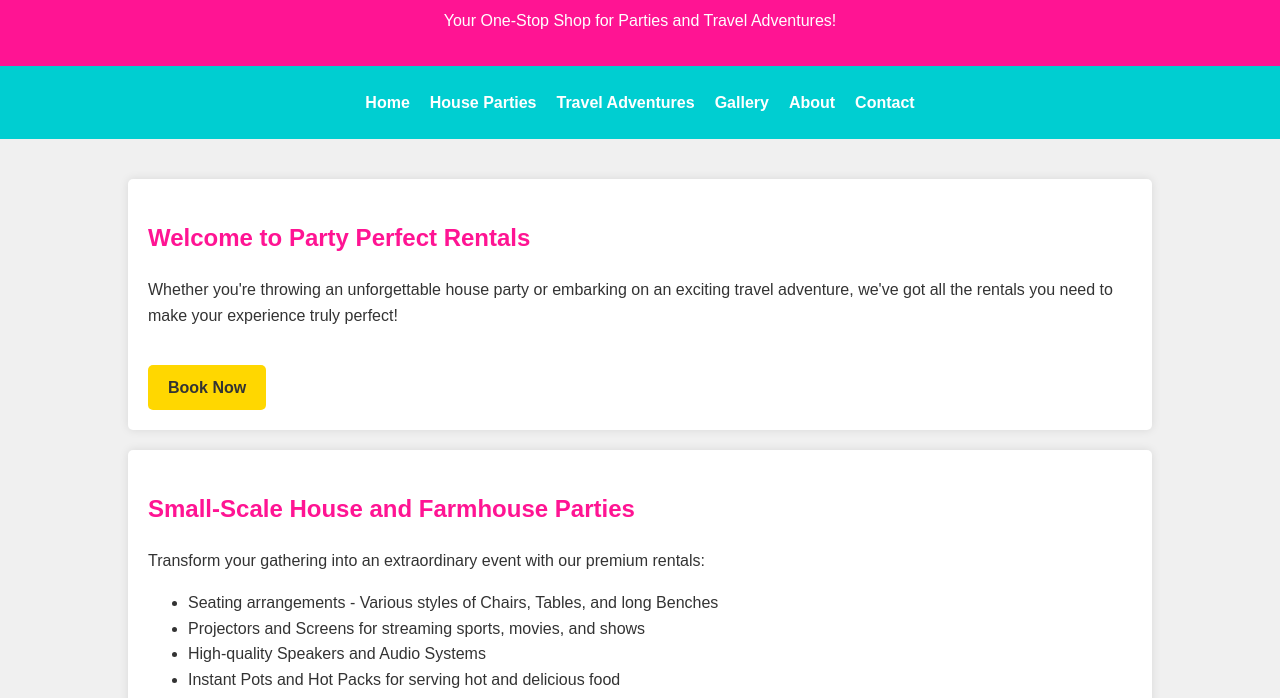
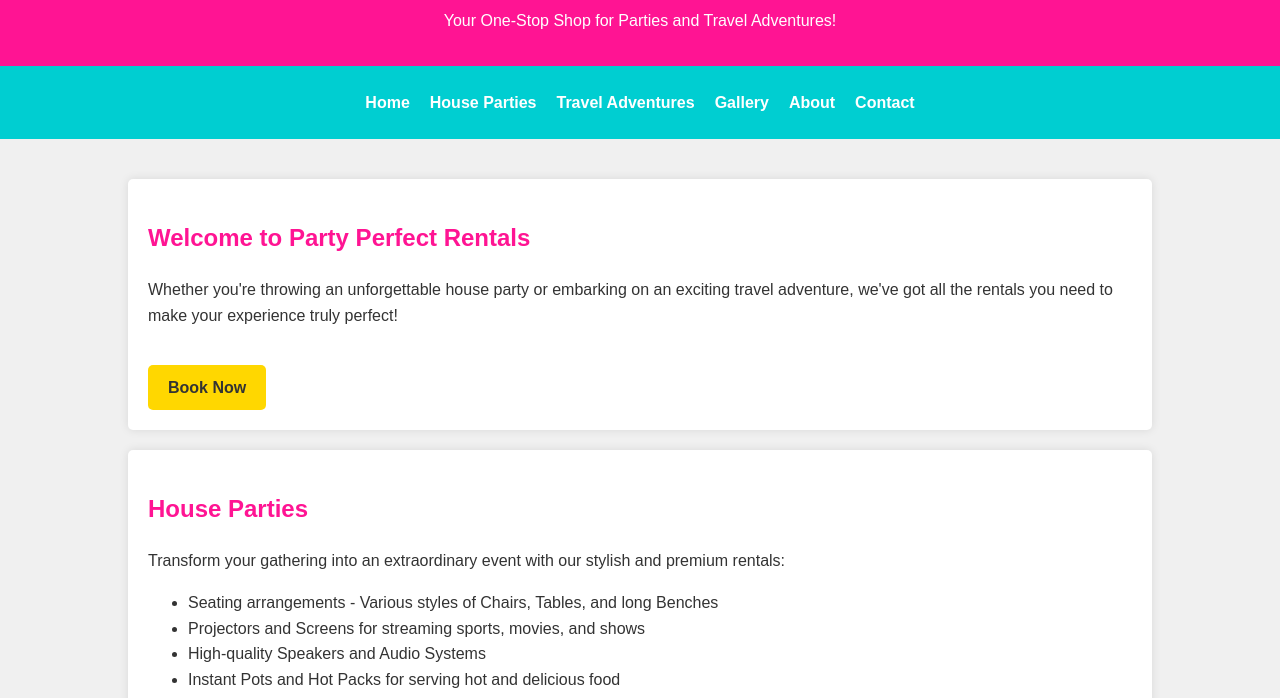
Before and after one commit to abm2cal/ultra-fast-rentals, a plain HTML site: page index.html in a window 1280 px wide. Shown: the part 102-800 px from the top of the page. Drawn offline with Linux system fonts and the light colour scheme.

Commit message:
Update index.html
Changed from "Small-scale house parties and farmhouse parties" to "House Parties".

```diff
--- a/index.html
+++ b/index.html
@@ -129,8 +129,8 @@
         </section>
 
         <section id="house-parties" class="main-content">
-            <h2>Small-Scale House and Farmhouse Parties</h2>
-            <p>Transform your gathering into an extraordinary event with our premium rentals:</p>
+            <h2>House Parties</h2>
+            <p>Transform your gathering into an extraordinary event with our stylish and premium rentals:</p>
             <ul>
                 <li>Seating arrangements - Various styles of Chairs, Tables, and long Benches</li>
                 <li>Projectors and Screens for streaming sports, movies, and shows</li>
```
